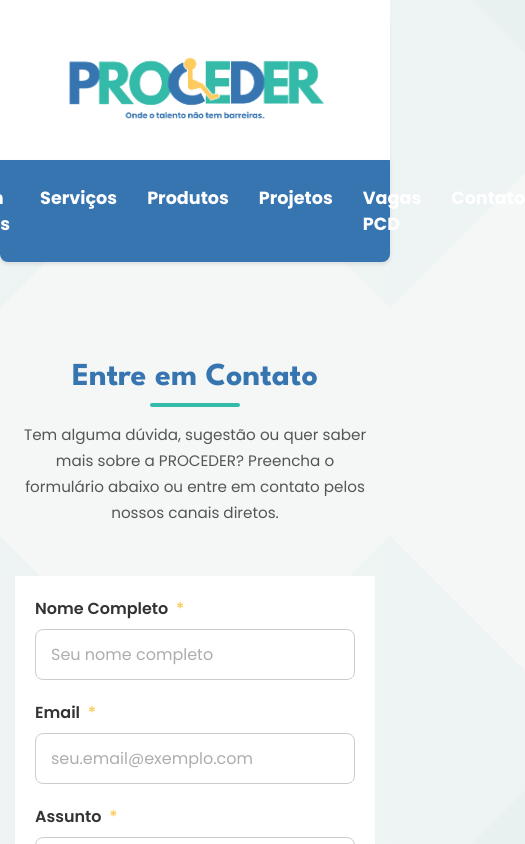
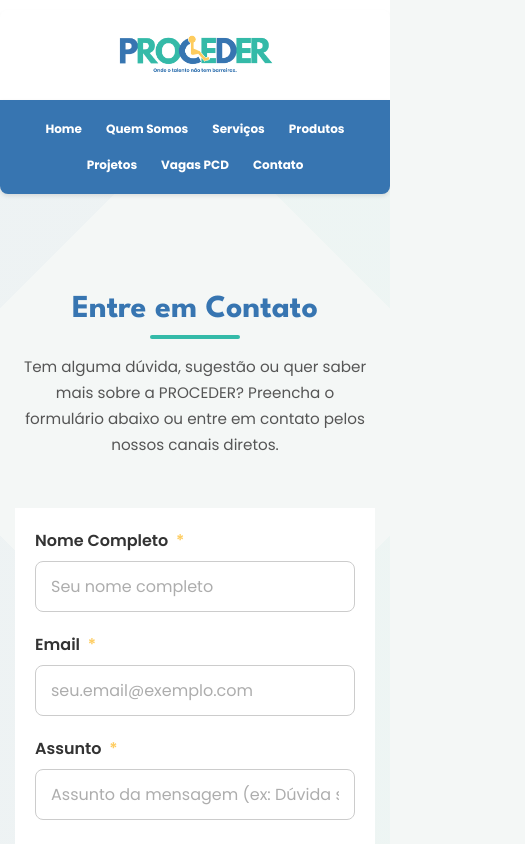
Before and after one commit to Hakonee/proceder, a React (Vite) app: page /proceder/contato in a window 390 px wide. Shown: the top 844 px of the page, 525 px wide, since content can reach past the window. Built offline with nearby package versions, Linux system fonts and the light colour scheme.

Commit message:
Melhorar responsividade do Header para mobile e tablet

```diff
--- a/src/styles/Header.css
+++ b/src/styles/Header.css
@@ -66,3 +66,65 @@
 .nav-link:hover {
   color: var(--proceder-verde-agua);
 }
+
+/* Media Queries para Responsividade Mobile */
+
+/* Tablets e tablets pequenos (até 768px) */
+@media (max-width: 768px) {
+  .header-logo-img {
+    height: 70px;
+  }
+
+  .nav-list {
+    gap: 15px;
+    flex-wrap: wrap;
+    justify-content: center;
+    padding: 8px 0;
+  }
+
+  .nav-link {
+    font-size: 0.9em;
+  }
+}
+
+/* Celulares (até 480px) */
+@media (max-width: 480px) {
+  .header-top-bar-content {
+    padding: 15px 0;
+    margin: 10px auto 0 auto;
+  }
+
+  .header-logo-content {
+    padding: 0 10px;
+  }
+
+  .header-logo-img {
+    height: 60px;
+  }
+
+  .header-nav-content {
+    padding: 0 10px;
+  }
+
+  .nav-list {
+    gap: 8px;
+    flex-wrap: wrap;
+    justify-content: center;
+    padding: 5px 0;
+  }
+
+  .nav-item {
+    flex: 0 1 auto;
+  }
+
+  .nav-link {
+    font-size: 0.75em;
+    white-space: nowrap;
+    display: inline-block;
+    padding: 5px 8px;
+  }
+
+  .header-nav-bar-wrapper {
+    padding: 10px 0;
+  }
+}
```
